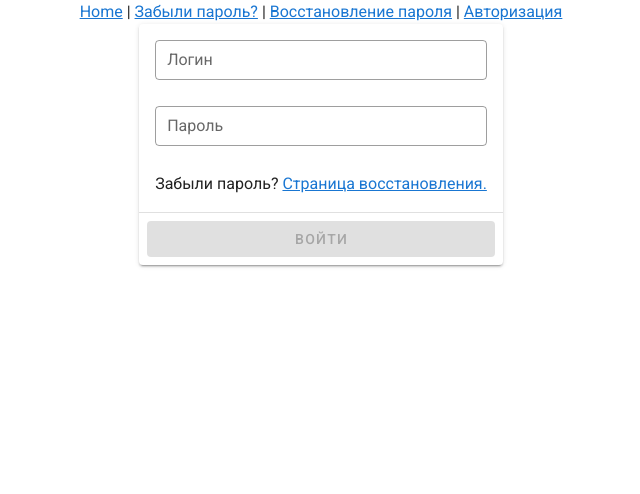
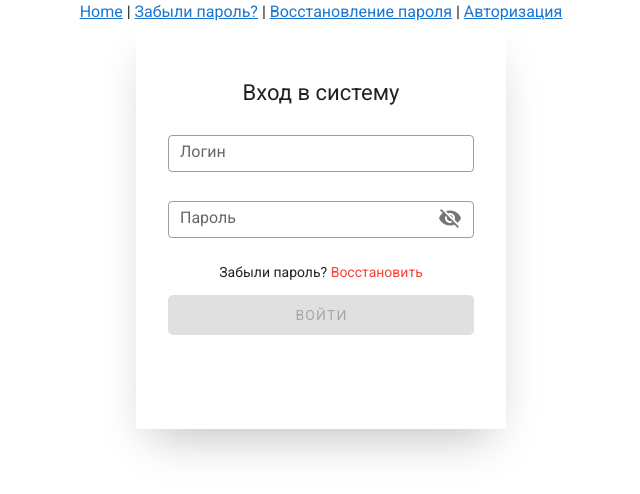
Before and after one commit to Lisich1/distance-learning-swa, a Vue app: page /sign-in in a window 1280 px wide. Shown: the top 494 px of the page, without its empty margins (319-959 px from the left). Built offline with nearby package versions, Linux system fonts and the light colour scheme; no server answers.

Commit message:
Style auth module

```diff
--- a/src/assets/Style.scss
+++ b/src/assets/Style.scss
@@ -4,7 +4,15 @@ h2 {
 	font-style: normal;
 	font-weight: normal;
 }
-
+span {
+	font-style: normal;
+	font-weight: normal;
+	font-size: 14px;
+	line-height: 17px;
+}
+.input {
+	width: 306px;
+}
 //// Временно
 
 .v-application--wrap {
--- /dev/null
+++ b/src/components/Input/Input.vue
@@ -0,0 +1,32 @@
+<template>
+	<div class="input">
+		<v-text-field
+			:type="type"
+			label="Повторите пароль"
+			name="password-repeat"
+			id="password-repeat"
+			v-model="passwordRepeat"
+			:error-messages="error"
+			:append-icon="appendIcon"
+			@click:append="() => (repeatIsVisible = !repeatIsVisible)"
+			outlined
+			dense
+		/>
+	</div>
+</template>
+
+<script>
+export default {
+	name: "Input",
+	props: {
+		type: { type: String, default: "text", required: true },
+		label: { type: String, required: true },
+		appendIcon: { type: String },
+	},
+};
+</script>
+<style lang="scss">
+.input {
+	width: 306px;
+}
+</style>
--- a/src/components/SuccessPanel.vue
+++ b/src/components/SuccessPanel.vue
@@ -19,6 +19,10 @@ export default {
 	align-items: center;
 	justify-content: center;
 	flex-direction: column;
+	background: #ffffff;
+	padding: 27px 9.5px 32px;
+	border-radius: 15px;
+	box-shadow: 0px 22px 44px -15px rgba(0, 0, 0, 0.25);
 	span {
 		text-align: center;
 		width: 210px;
--- a/src/views/Auth/ForgotPassword.vue
+++ b/src/views/Auth/ForgotPassword.vue
@@ -4,17 +4,14 @@
 			>В течении минуты на ваш e-mail придет письмо для подтверждения
 			электронного адреса, следуйте инструкции в письме</SuccessPanel
 		>
-		<v-form v-else class="forgot-password__form">
+		<v-form v-else class="forgot-password__form" v-model="form">
 			<h2>Восстановление пароля</h2>
-			<div class="forgot-password__email">
+			<div class="input forgot-password__email">
 				<v-text-field
 					class="input"
 					type="text"
 					label="E-mail"
-					name="email"
-					id="email"
 					:rules="[rules.required]"
-					v-model="email"
 					:messages="message"
 					outlined
 					dense
@@ -22,7 +19,7 @@
 			</div>
 			<Button
 				class="forgot-password__button"
-				:disabled="!email"
+				:disabled="!form"
 				@click="sendEmail"
 				>Восстановить</Button
 			>
@@ -40,10 +37,9 @@ export default {
 		Button,
 	},
 	data: () => ({
-		email: null,
 		message: null,
 		success: false,
-		isSent: false,
+		form: false,
 		rules: {
 			required: function (value) {
 				return !!value || "Необходимо заполнить поле";
@@ -57,7 +53,6 @@ export default {
 			this.success = true;
 			if (this.success) {
 				this.isSent = true;
-				this.email = "";
 			} else this.message = "Неверный email или email не привязан к аккаунту";
 		},
 	},
--- a/src/views/Auth/ResetPassword.vue
+++ b/src/views/Auth/ResetPassword.vue
@@ -1,23 +1,23 @@
 <template>
 	<div class="reset-password">
-		<v-form class="reset-password__form">
+		<v-form class="reset-password__form" v-model="form">
+			<h2>Восстановление пароля</h2>
+			<div class="input reset-password__password">
 				<v-text-field
 					:type="isVisible ? 'text' : 'password'"
 					label="Новый пароль"
-				name="password"
-				id="password"
-				:rules="[rules.required, rules.minLength]"
+					:rules="[rules.required, rules.length(6)]"
 					v-model="password"
 					:append-icon="isVisible ? 'mdi-eye' : 'mdi-eye-off'"
 					@click:append="() => (isVisible = !isVisible)"
 					outlined
 					dense
 				/>
+			</div>
+			<div class="input reset-password__password">
 				<v-text-field
 					:type="repeatIsVisible ? 'text' : 'password'"
 					label="Повторите пароль"
-				name="password-repeat"
-				id="password-repeat"
 					v-model="passwordRepeat"
 					:error-messages="error"
 					:append-icon="repeatIsVisible ? 'mdi-eye' : 'mdi-eye-off'"
@@ -25,9 +25,9 @@
 					outlined
 					dense
 				/>
-
-			<Button :disabled="!match" @click="resetPassword">
-				Восстановить пароль</Button
+			</div>
+			<Button :disabled="!match || !form" @click="resetPassword">
+				Восстановить</Button
 			>
 		</v-form>
 	</div>
@@ -35,10 +35,12 @@
 
 <script>
 import Button from "@/components/Button/Button";
+// import Input from "@/components/Input/Input";
 
 export default {
 	data() {
 		return {
+			form: false,
 			password: null,
 			passwordRepeat: null,
 			isVisible: false,
@@ -49,12 +51,8 @@ export default {
 				required: function (value) {
 					return !!value || "Необходимо заполнить поле";
 				},
-				minLength: function (value) {
-					return (
-						(value || "").length >= 5 ||
-						"Пароль должен быть не менее 5 символов"
-					);
-				},
+				length: (len) => (v) =>
+					(v || "").length >= len || `Минимальная длина ${len}`,
 			},
 		};
 	},
--- a/src/views/Auth/SignIn.vue
+++ b/src/views/Auth/SignIn.vue
@@ -1,6 +1,8 @@
 <template>
-	<v-card class="sign-in mx-auto">
-		<v-form ref="form" v-model="form" class="sign-in__form pa-4">
+	<div class="sign-in">
+		<v-form ref="form" v-model="form" class="sign-in__form">
+			<h2>Вход в систему</h2>
+			<div class="input sign-in__login">
 				<v-text-field
 					v-model="login"
 					:rules="[rules.required]"
@@ -9,41 +11,60 @@
 					outlined
 					dense
 				></v-text-field>
+			</div>
+			<div class="input sign-in__password">
 				<v-text-field
+					:type="isVisible ? 'text' : 'password'"
+					label="Пароль"
+					:rules="[rules.required, rules.length(6)]"
 					v-model="password"
-				:rules="[rules.required, rules.length(6)]"
-				label="Пароль"
-				type="password"
+					:append-icon="isVisible ? 'mdi-eye' : 'mdi-eye-off'"
+					@click:append="() => (isVisible = !isVisible)"
 					outlined
 					dense
-			></v-text-field>
+				/>
+			</div>
 			<span
 				>Забыли пароль?
-				<router-link to="/forgot-password"
-					>Страница восстановления.</router-link
+				<router-link class="red--text" to="/forgot-password"
+					>Восстановить</router-link
 				></span
 			>
+			<Button
+				class="sign-in__button"
+				:disabled="!form"
+				@click="auth"
+				:loading="isLoading"
+			>
+				Войти</Button
+			>
 		</v-form>
-		<v-divider></v-divider>
-		<v-card-actions>
-			<v-btn block :disabled="!form" :loading="isLoading" class="white--text">
-				Войти
-			</v-btn>
-		</v-card-actions>
-	</v-card>
+	</div>
 </template>
 
 <script>
+import Button from "@/components/Button/Button";
+
 export default {
 	data: () => ({
 		form: false,
 		login: undefined,
 		password: undefined,
+		isLoading: false,
+		isVisible: false,
 		rules: {
 			length: (len) => (v) =>
 				(v || "").length >= len || `Минимальная длина ${len}`,
 			required: (v) => !!v || "Это обязательное поле",
 		},
 	}),
+	methods: {
+		auth() {
+			this.isLoading = true;
+		},
+	},
+	components: {
+		Button,
+	},
 };
 </script>
--- a/src/views/Auth/auth.scss
+++ b/src/views/Auth/auth.scss
@@ -1,24 +1,52 @@
-.forgot-password {
+.forgot-password,
+.reset-password,
+.sign-in {
 	display: flex;
-	flex-direction: column;
 	align-items: center;
-	width: 369px;
-	height: 298px;
-	box-shadow: 0px 22px 44px -15px rgba(0, 0, 0, 0.25);
+	&__form {
+		display: flex;
+		flex-direction: column;
+		align-items: center;
+		justify-content: space-between;
+		width: 370px;
+		height: 298px;
+		padding-top: 56px;
+		padding-bottom: 80px;
+		box-shadow: 0px 22px 44px -15px rgba(0, 0, 0, 0.25);
+		a {
+			text-decoration: none;
+		}
+	}
 
-	background-color: wheat;
 	h2 {
 		text-align: center;
-		margin-top: 56px;
 	}
 	&__email {
 		margin-top: 26px;
-		margin-bottom: 5px;
 	}
 }
 .reset-password {
-	display: flex;
+	&__form {
+		height: 355px;
+	}
+	&__password {
+		margin-top: 26px;
+	}
+	&__password + &__password {
+		margin-top: 0;
+	}
+}
+.sign-in {
+	&__form {
+		justify-content: start;
+		height: 405px;
+		padding-bottom: 66px;
+	}
+	&__login {
+		margin-top: 26px;
+	}
 
-	align-items: center;
-	justify-content: center;
+	&__button {
+		margin-top: 14px;
+	}
 }
```
Also changed, not shown: src/components/Input/input.scss (renamed from src/components/input.scss). Lines whose indentation alone changed are shown as unchanged.
